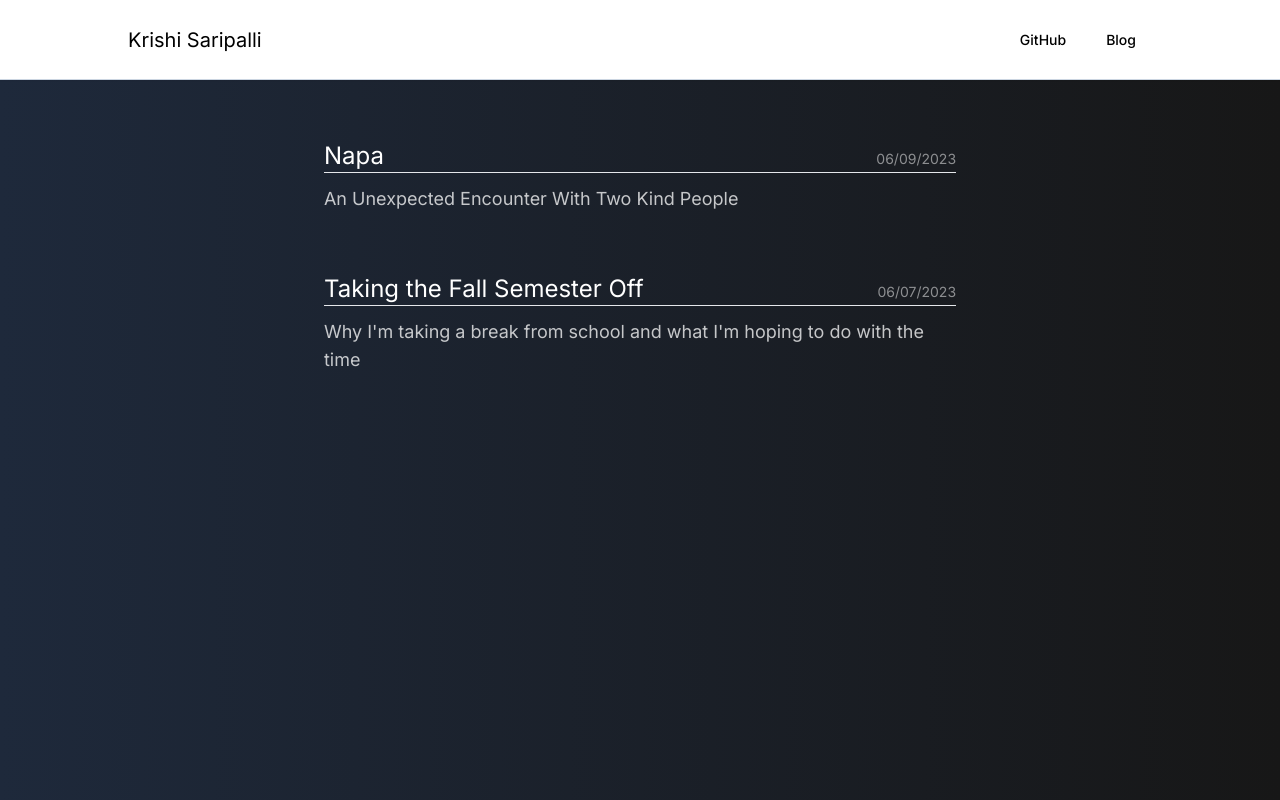
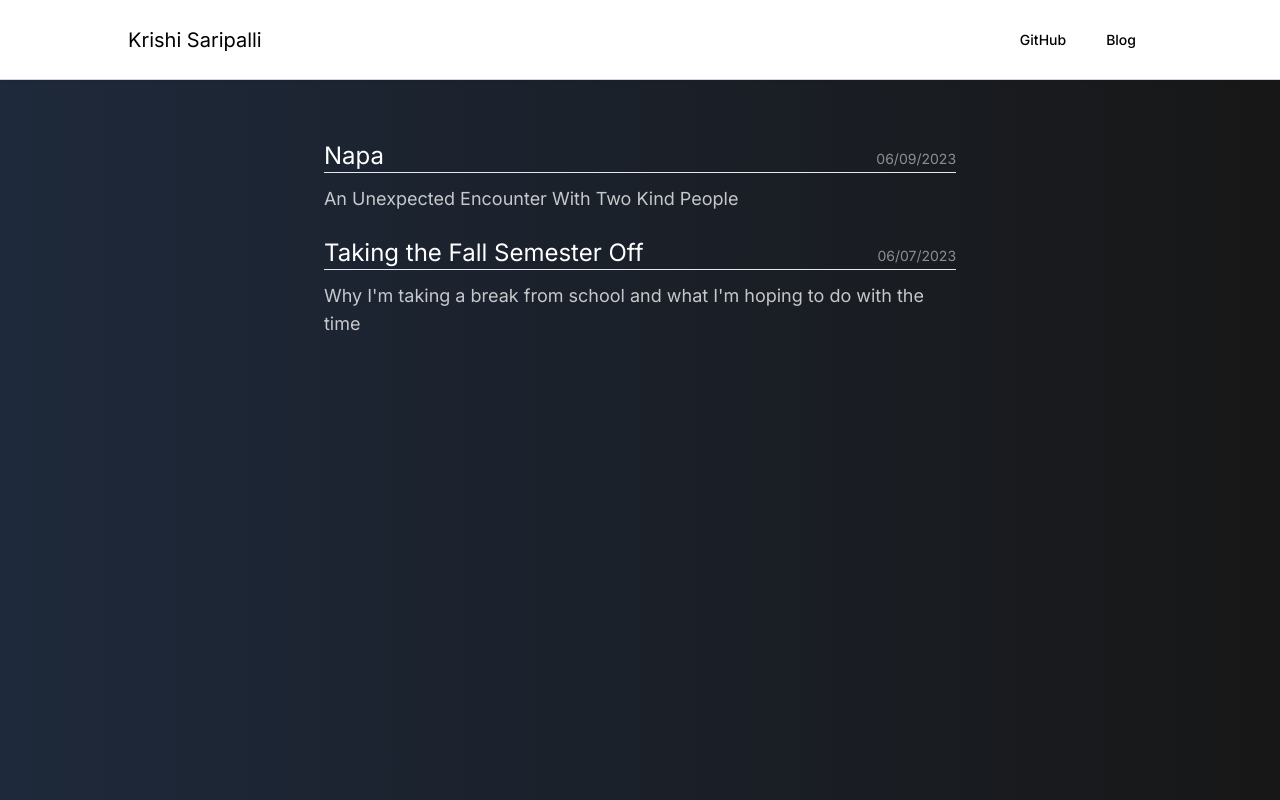
Before and after one commit to krishi-saripalli/krishidev2.0, a Next.js app: page /blog in a window 1280 px wide. Built offline with nearby package versions, Linux system fonts and the light colour scheme.

Commit message:
padding bottom removed on article previews

```diff
--- a/src/app/components/ui/PostPreview.tsx
+++ b/src/app/components/ui/PostPreview.tsx
@@ -13,7 +13,7 @@ const PostPreview: React.FC<PostPreviewProps> = ({
 }) => {
   return (
     <Link href={/blog/ + slug}>
-      <div className="p-3 pb-12 items-start rounded-md hover:bg-white hover:bg-opacity-20 transition ease-in-out text-white w-full overflow-hidden">
+      <div className="p-3 items-start rounded-md hover:bg-white hover:bg-opacity-20 transition ease-in-out text-white w-full overflow-hidden">
         <div className="align-baseline">
           <div className="flex justify-between items-baseline">
             <div className="text-lg md:text-xl lg:text-2xl">{title}</div>
```
